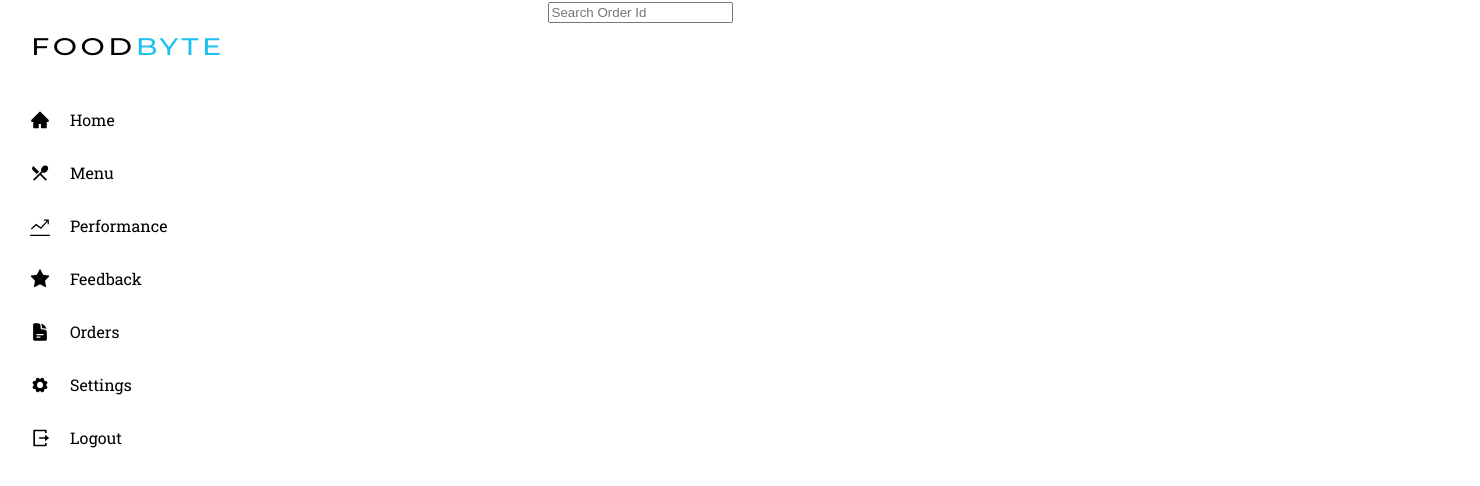
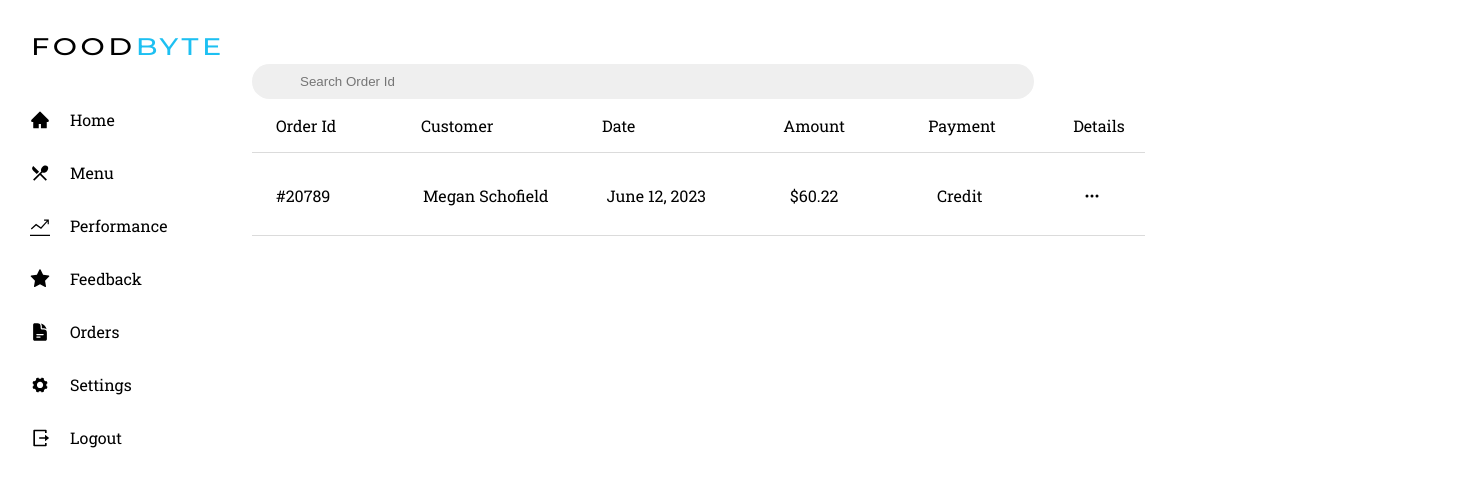
Before and after one commit to Trishaneww/kiosk, a React (Create React App) app: page /orders in a window 1280 px wide. Shown: the top 486 px of the page, 1480 px wide, since content can reach past the window. Built offline with nearby package versions, Linux system fonts and the light colour scheme.

Commit message:
order log history

```diff
--- a/src/components/navbar/Navbar.scss
+++ b/src/components/navbar/Navbar.scss
@@ -4,30 +4,29 @@
 @use "../../styles/partials/paddings" as *;
 
 
-.navbar {
-    display:flex;
-    align-items: center;
-    justify-content: space-between;
-    height: 80px;
+// .navbar {
+//     display:flex;
+//     align-items: center;
+//     justify-content: space-between;
+//     height: 80px;
 
-    &-links {
-        width: 100px;
-        display:flex;
-        justify-content: space-between;
-        margin-right: 5%;
-    }
+//     &-links {
+//         width: 100px;
+//         display:flex;
+//         justify-content: space-between;
+//         margin-right: 5%;
+//     }
 
-    & img {
-        max-width: 120px;
-    }
-}
+//     & img {
+//         max-width: 120px;
+//     }
+// }
 
 .main {
     display:flex;
 }
 
 .sidebar {
-    position: absolute;
     display:flex;
     height: 100vh;
     flex-direction: column;
@@ -35,7 +34,6 @@
 
     & img {
         width: 30%;
-
     }
 
     &-logo {
@@ -52,7 +50,6 @@
         color:#1dc0f2;
     }
 
-
     &-link {
         display:flex;
         align-items: center;
--- a/src/components/orders/Orders.jsx
+++ b/src/components/orders/Orders.jsx
@@ -1,13 +1,13 @@
-import './Orders.scss';
-import axios from 'axios'
-import { useState, useEffect } from 'react';
-import Navbar from '../navbar/Navbar';
-
-
+import "./Orders.scss";
+import "../../styles/global.scss";
+import axios from "axios";
+import { useState, useEffect } from "react";
+import Navbar from "../navbar/Navbar";
+import { BsThreeDots } from "react-icons/bs";
 
 const Orders = () => {
   const [search, setSearch] = useState({
-        search: ''
+    search: "",
   });
 
   const handleChange = (e) => {
@@ -15,11 +15,12 @@ const Orders = () => {
   };
 
   return (
-    <>
+    <div className="main">
       <Navbar />
       <div className="order-history">
-            <navbar>
+        <navbar className="order-history__nav">
           <input
+            className="order-history__nav-searchbar"
             name="search"
             type="text"
             placeholder="Search Order Id"
@@ -27,17 +28,59 @@ const Orders = () => {
           />
         </navbar>
         <div className="order-history__categories">
-
-            </div>
-            <div className="order-history__display">
-
+          <div className="order-history__categories-order">
+            <p>Order Id</p>
           </div>
 
+          <div className="order-history__categories-customer">
+            <p>Customer</p>
           </div>
 
+          <div className="order-history__categories-date">
+            <p>Date</p>
+          </div>
 
-    </>
-  )
-}
+          <div className="order-history__categories-amount">
+            <p>Amount</p>
+          </div>
 
-export default Orders
+          <div className="order-history__categories-payment">
+            <p>Payment</p>
+          </div>
+
+          <div className="order-history__categories-more">
+            <p>Details</p>
+          </div>
+        </div>
+
+        <div className="order-history__display">
+          <div className="order-history__categories-order">
+            <p>#20789</p>
+          </div>
+
+          <div className="order-history__categories-customer">
+            <p>Megan Schofield</p>
+          </div>
+
+          <div className="order-history__categories-date">
+            <p>June 12, 2023</p>
+          </div>
+
+          <div className="order-history__categories-amount">
+            <p>$60.22</p>
+          </div>
+
+          <div className="order-history__categories-payment">
+            <p>Credit</p>
+          </div>
+
+          <div className="order-history__categories-more">
+            <BsThreeDots />
+          </div>
+        </div>
+      </div>
+    </div>
+  );
+};
+
+export default Orders;
--- a/src/components/orders/Orders.scss
+++ b/src/components/orders/Orders.scss
@@ -0,0 +1,69 @@
+.order-history {
+    width: 100%;
+    padding: 4rem 2rem 1rem 2rem;
+    display:flex;
+    flex-direction: column;
+
+
+    &__nav {
+        display:flex;
+        width: 100%;
+
+
+        &-searchbar {
+            width: 60%;
+            height: 35px;
+            border-radius: 50px;
+            padding: 0rem 1rem 0rem 3rem;
+            border: none;
+            background-color: rgb(239, 239, 239);
+            outline:none;
+        }
+    }
+
+    &__categories {
+        display:flex;
+        width: 70%;
+        padding: 0rem 2rem 0rem 1.5rem;
+        border-bottom: 1.5px solid rgb(219, 219, 219);;
+
+        &-order {
+            width: 200px;
+            text-align: left;
+        }
+
+        &-customer {
+            width: 250px;
+            text-align: left;
+        }
+
+        &-date {
+            width: 250px;
+            text-align: left;
+        }
+
+        &-amount {
+            width: 200px;
+            text-align: left;
+        }
+
+        &-payment {
+            width: 200px;
+            text-align: left;
+        }
+
+        &-more {
+            display: flex;
+            justify-content: flex-start;
+            align-items: center;
+            width: 40px;
+        }
+    }
+
+    &__display {
+        display:flex;
+        width: 70%;
+        padding: 1rem 2rem 0.8rem 1.5rem;
+        border-bottom: 1.5px solid rgb(219, 219, 219);
+    }
+}
--- a/src/styles/global.scss
+++ b/src/styles/global.scss
@@ -7,6 +7,11 @@ body {
     font-family: "Roboto Slab", serif;
     overflow-x: hidden;
     margin:0;
+}
+
+
+.main {
+    display:flex;
 }
 
 .login-page {
```
Lines whose indentation alone changed are shown as unchanged.
